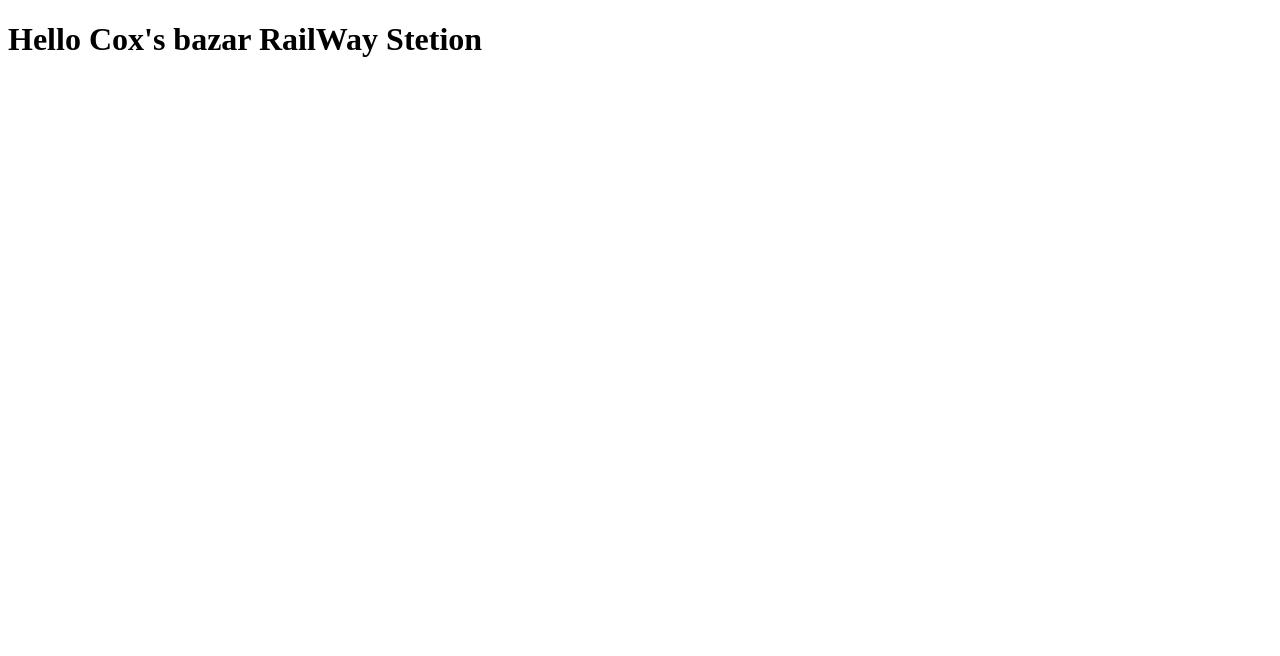
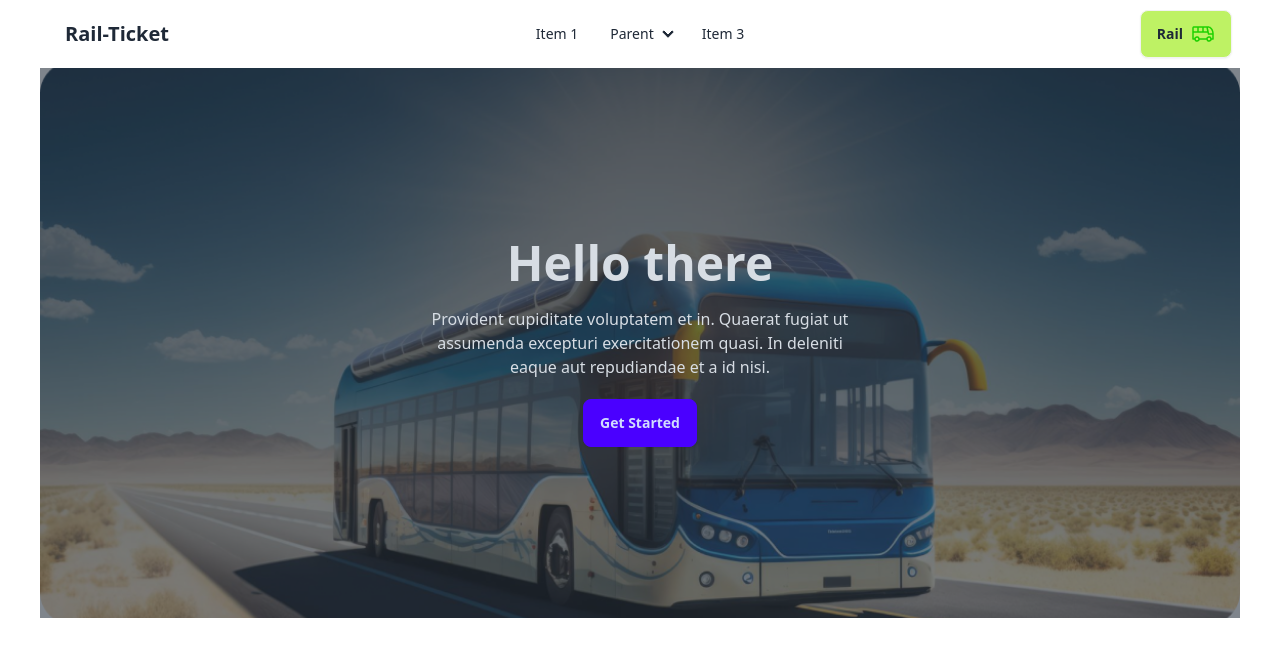
Before and after one commit to shaker-ullah/assi-5, a plain HTML site: page index.html in a window 1280 px wide. Drawn offline with nearby package versions, Linux system fonts and the light colour scheme.

Commit message:
banner and navbar added

```diff
--- a/index.html
+++ b/index.html
@@ -6,10 +6,87 @@
     <meta http-equiv="X-UA-Compatible" content="IE=edge">
     <meta name="viewport" content="width=device-width, initial-scale=1.0">
     <title>Railway Ticket</title>
+    <!-- daisy UI Link -->
+    <link href="https://cdn.jsdelivr.net/npm/daisyui@4.7.2/dist/full.min.css" rel="stylesheet" type="text/css" />
+    <script src="https://cdn.tailwindcss.com"></script>
 </head>
 
-<body>
-    <h1>Hello Cox's bazar RailWay Stetion</h1>
+<body class="container max-w-[1200px] mx-auto">
+    <!-- Header  -->
+    <header>
+        <nav>
+            <div class="navbar bg-base-100">
+                <div class="navbar-start">
+                    <div class="dropdown">
+                        <div tabindex="0" role="button" class="btn btn-ghost lg:hidden">
+                            <svg xmlns="http://www.w3.org/2000/svg" class="h-5 w-5" fill="none" viewBox="0 0 24 24"
+                                stroke="currentColor">
+                                <path stroke-linecap="round" stroke-linejoin="round" stroke-width="2"
+                                    d="M4 6h16M4 12h8m-8 6h16" />
+                            </svg>
+                        </div>
+                        <ul tabindex="0"
+                            class="menu menu-sm dropdown-content mt-3 z-[1] p-2 shadow bg-base-100 rounded-box w-52">
+                            <li><a>Item 1</a></li>
+                            <li>
+                                <a>Parent</a>
+                                <ul class="p-2">
+                                    <li><a>Submenu 1</a></li>
+                                    <li><a>Submenu 2</a></li>
+                                </ul>
+                            </li>
+                            <li><a>Item 3</a></li>
+                        </ul>
+                    </div>
+                    <a class="btn btn-ghost text-xl font-extrabold">Rail-Ticket</a>
+                </div>
+                <div class="navbar-center hidden lg:flex">
+                    <ul class="menu menu-horizontal px-1">
+                        <li><a>Item 1</a></li>
+                        <li>
+                            <details>
+                                <summary>Parent</summary>
+                                <ul class="p-2">
+                                    <li><a>Submenu 1</a></li>
+                                    <li><a>Submenu 2</a></li>
+                                </ul>
+                            </details>
+                        </li>
+                        <li><a>Item 3</a></li>
+                    </ul>
+                </div>
+                <div class="navbar-end">
+                    <button class="btn bg-lime-300">
+                        <p class="font-bold">Rail</p>
+                        <img src="./images/bus-icon.png" alt="">
+                    </button>
+                </div>
+            </div>
+        </nav>
+
+        <!-- Banner Section  -->
+        <div class="hero mix-h-screen lg:h-[550px]  bg-[url(./images/banner.png)] ">
+            <div class="hero-overlay bg-opacity-60"></div>
+            <div class="hero-content text-center text-neutral-content">
+                <div class="max-w-md">
+                    <h1 class="mb-5 text-5xl font-bold">Hello there</h1>
+                    <p class="mb-5">Provident cupiditate voluptatem et in. Quaerat fugiat ut assumenda excepturi
+                        exercitationem quasi. In deleniti eaque aut repudiandae et a id nisi.</p>
+                    <button class="btn btn-primary">Get Started</button>
+                </div>
+            </div>
+        </div>
+    </header>
+
+    <!-- Main  -->
+    <main>
+
+    </main>
+
+    <!-- Footer  -->
+    <footer>
+
+    </footer>
 </body>
 
 </html>
--- /dev/null
+++ b/tailwind.config.js
@@ -0,0 +1,8 @@
+/** @type {import('tailwindcss').Config} */
+module.exports = {
+    content: ["./src/**/*.{html,js}"],
+    theme: {
+        extend: {},
+    },
+    plugins: [],
+}
```
